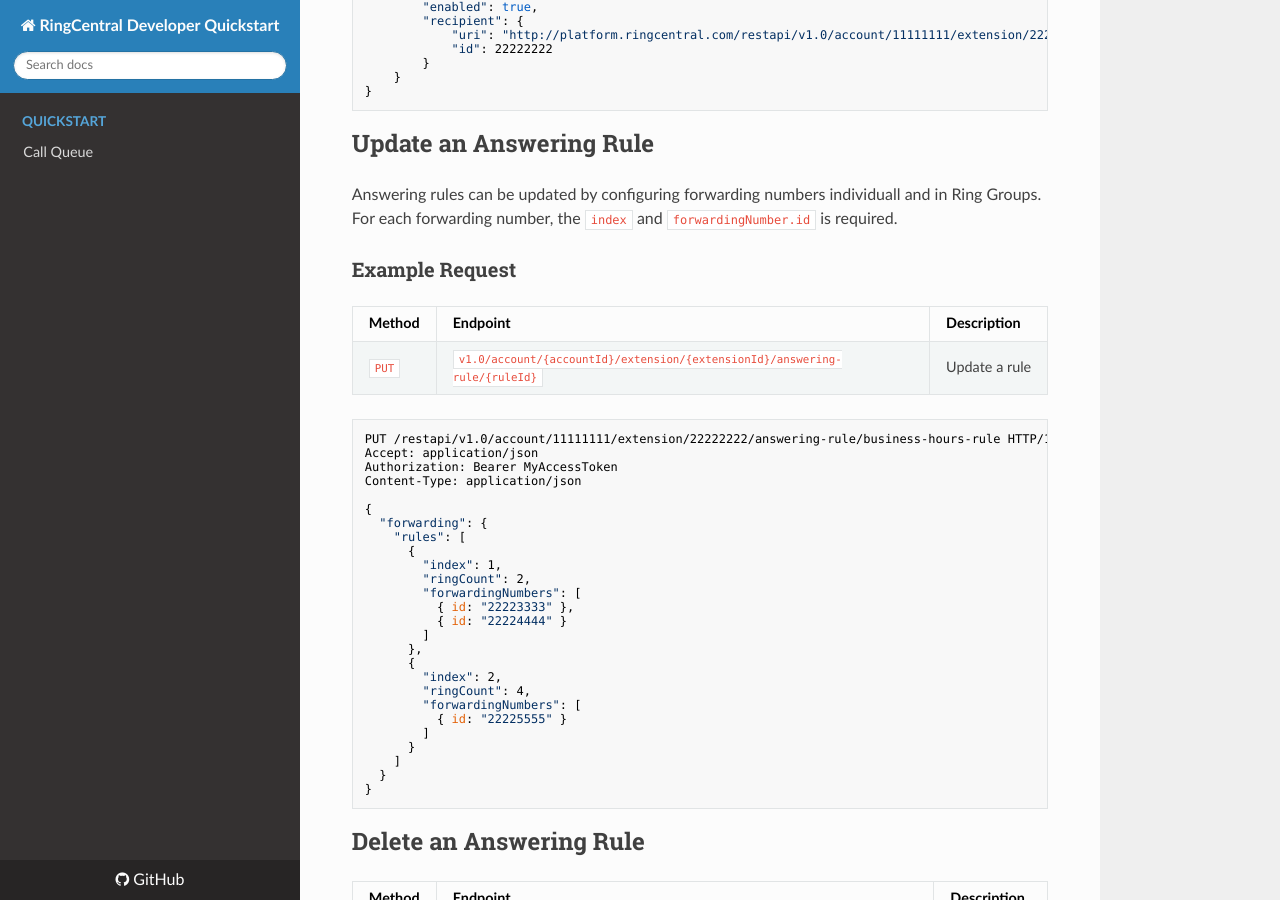
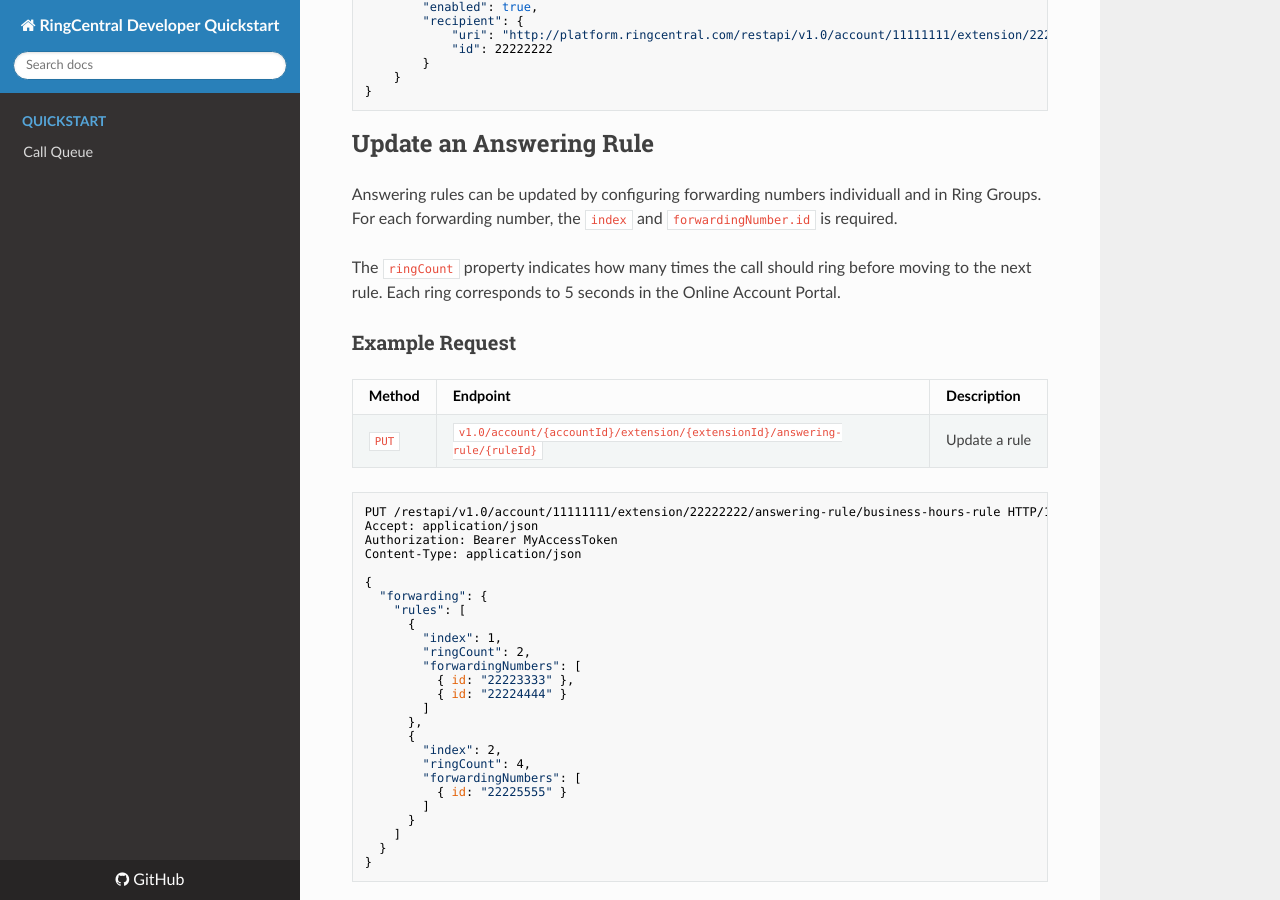
Before and after one commit to grokify/ringcentral-docs-quickstart, an MkDocs documentation site: the page built from docs/answering_rules.md, in a window 1280 px wide and 900 px high, scrolled down 2844 px. Built offline with MkDocs 1.6.1, drawn with Linux system fonts in a browser that asks for light colours; nearby versions of some CDN libraries; old or Windows-style settings are respelled for this version of MkDocs.

Commit message:
update answering rule

```diff
--- a/docs/answering_rules.md
+++ b/docs/answering_rules.md
@@ -168,6 +168,8 @@ Content-Type: application/json
 
 Answering rules can be updated by configuring forwarding numbers individuall and in Ring Groups. For each forwarding number, the `index` and `forwardingNumber.id` is required.
 
+The `ringCount` property indicates how many times the call should ring before moving to the next rule. Each ring corresponds to 5 seconds in the Online Account Portal.
+
 ### Example Request
 
 
```
